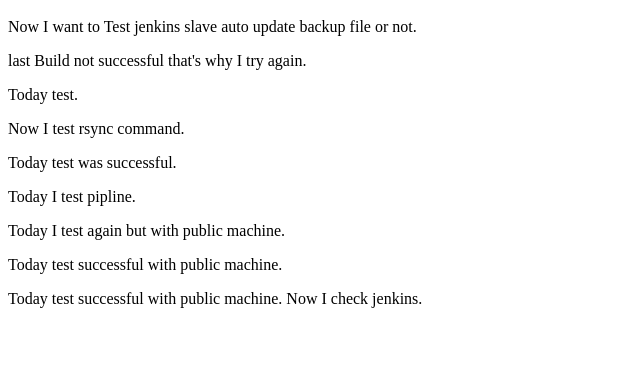
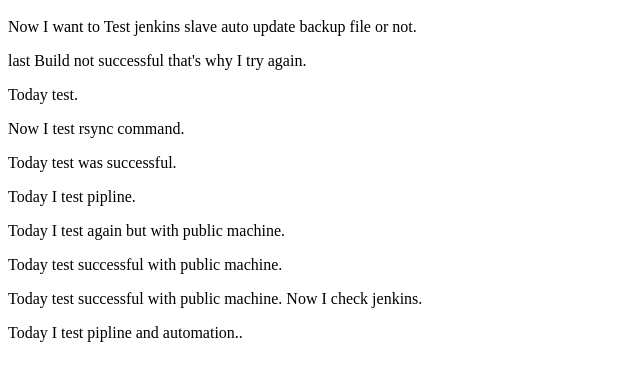
Before and after one commit to aamirbilal/testweb, a plain HTML site: page index.html in a window 1280 px wide. Shown: the part 366-746 px from the top of the page, without its empty margins (0-640 px from the left). Drawn offline with Linux system fonts and the light colour scheme.

Commit message:
automation

```diff
--- a/index.html
+++ b/index.html
@@ -22,6 +22,7 @@
 <p>Today I test again but with public machine.</p>
 <p>Today test successful with public machine.</p>
 <p>Today test successful with public machine. Now I check jenkins.</p>
+<p>Today I test pipline and automation..</p>
 
 
 
```
